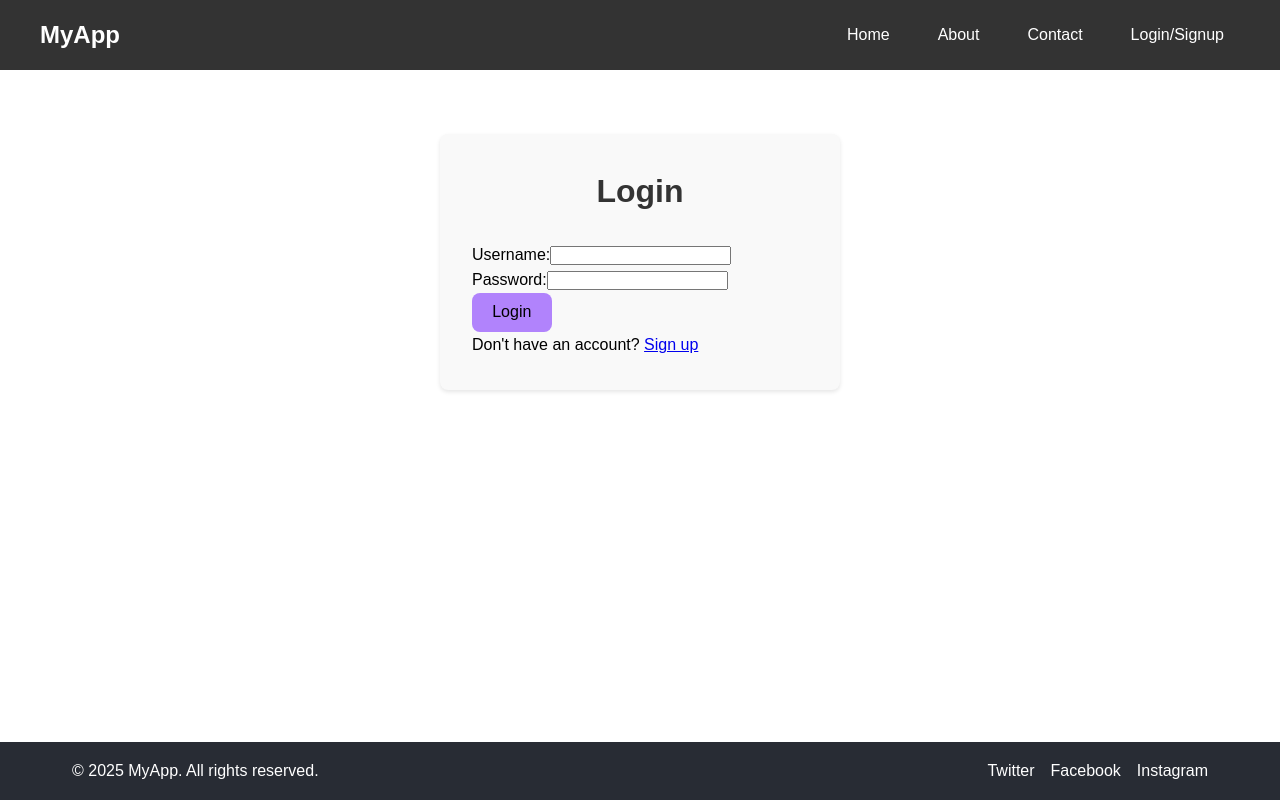
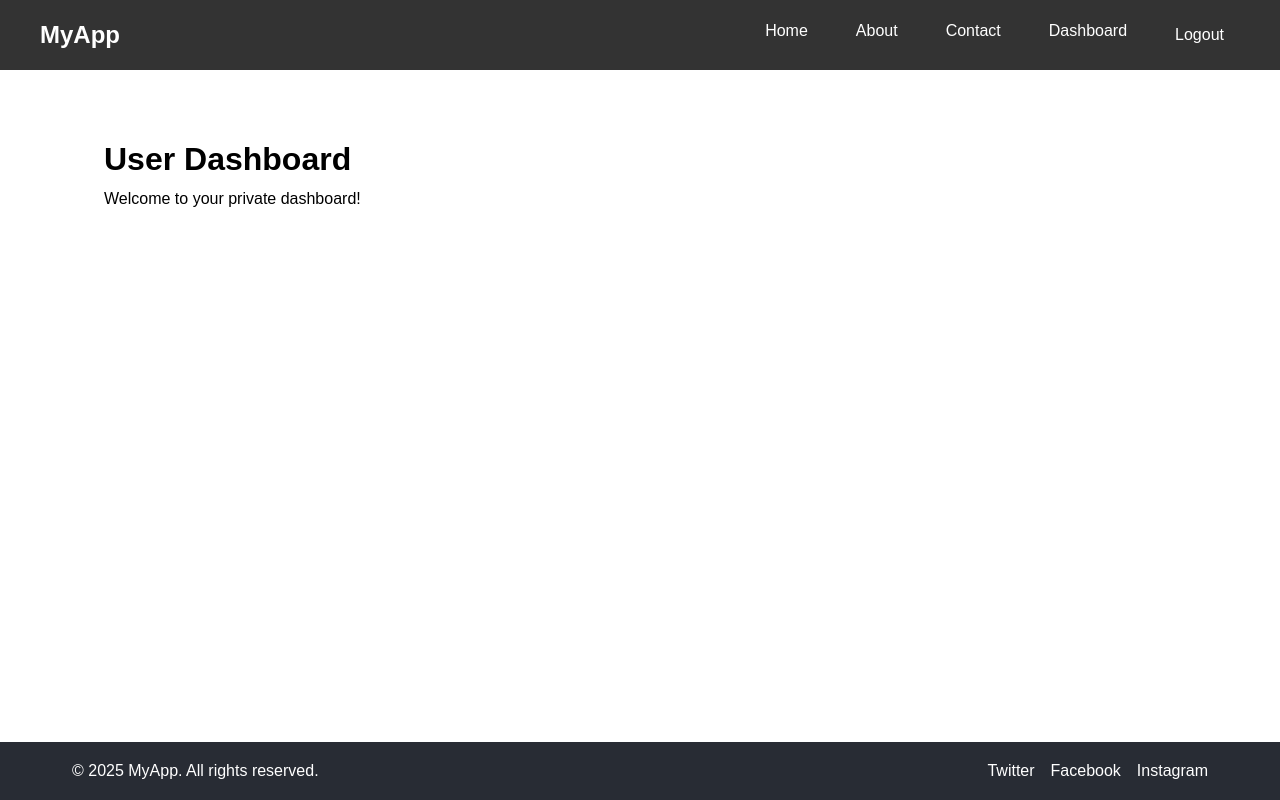
Before and after one commit to SunilThapa7/agriconnect, a React (Vite) app: page /dashboard in a window 1280 px wide. Before the commit this address led to /login. Built offline with nearby package versions, Linux system fonts and the light colour scheme; sample sign-in values are in the browser's storage.

Commit message:
updated auth from loacl storage

```diff
--- a/src/App.jsx
+++ b/src/App.jsx
@@ -10,18 +10,37 @@ import Home from './pages/homepage/homePage';
 import PrivateRoute from './helper/privateRoute';
 
 const App = () => {
-  const [isAuthenticated, setIsAuthenticated] = useState(false);
   const navigate = useNavigate();
 
-  const handleLogin = () => {
-    setIsAuthenticated(true);
-    navigate('/dashboard');
+  // In your App.jsx
+  const [isAuthenticated, setIsAuthenticated] = useState(
+    localStorage.getItem('isAuthenticated') === 'true'
+  );
+
+  // Add a logout function
+  const handleLogout = () => {
+    localStorage.removeItem('isAuthenticated');
+    setIsAuthenticated(false);
+    navigate('/login');
   };
 
-  const handleLogout = () => {
-    setIsAuthenticated(false);
-    navigate('/');
-  };
+  // const handleLogin = () => {
+  //   const storedAuth = localStorage.getItem('isAuthenticated');
+  //   if (storedAuth === 'true') {
+  //     setIsAuthenticated(true);
+  //     navigate('/dashboard');
+  //   }
+  //   else {
+  //     setIsAuthenticated(false);
+  //     navigate('/login');
+  //   }
+  // };
+
+  // const handleLogout = () => {
+  //   localStorage.removeItem('isAuthenticated');
+  //   setIsAuthenticated(false);
+  //   navigate('/');
+  // };
 
   return (
     <div className="app">
@@ -31,13 +50,18 @@ const App = () => {
           <Route path="/" element={< Home />} />
           <Route path="/about" element={<About />} />
           <Route path="/contact" element={<Contact />} />
-          <Route
-            path="/login"
-            element={<Login setIsAuthenticated={handleLogin} />}
-          />
-          <Route element={<PrivateRoute isAuthenticated={isAuthenticated} />}>
+          <Route path="/login" element={<Login setIsAuthenticated={setIsAuthenticated} />} />
+
+          <Route path="/dashboard" element={
+            <PrivateRoute>
+              <Dashboard />
+            </PrivateRoute>
+          } />
+
+
+          {/* <Route element={<PrivateRoute isAuthenticated={isAuthenticated} />}>
             <Route path="/dashboard" element={<Dashboard />} />
-          </Route>
+          </Route> */}
         </Routes>
       </main>
       <Footer />
--- a/src/helper/privateRoute.jsx
+++ b/src/helper/privateRoute.jsx
@@ -1,8 +1,13 @@
 import { Navigate, Outlet } from 'react-router-dom';
 import './privateRoute.css';
 
-const PrivateRoute = ({ isAuthenticated }) => {
-    return isAuthenticated ? <Outlet /> : <Navigate to="/login" />;
+// const PrivateRoute = ({ isAuthenticated }) => {
+//     return isAuthenticated ? <Outlet /> : <Navigate to="/login" />;
+// };
+
+const PrivateRoute = ({ children }) => {
+    const isAuthenticated = localStorage.getItem('isAuthenticated') === 'true';
+    return isAuthenticated ? children : <Navigate to="/login" />;
 };
 
 export default PrivateRoute;
--- a/src/pages/login/login.jsx
+++ b/src/pages/login/login.jsx
@@ -10,11 +10,19 @@ const Login = ({ setIsAuthenticated }) => {
 
     const handleSubmit = (e) => {
         e.preventDefault();
+
         // Simple authentication logic
         if (username === 'admin' && password === 'password') {
-            setIsAuthenticated();
+            // 1. Set in localStorage
+            localStorage.setItem('isAuthenticated', 'true');
+
+            // 2. Update state in parent component
+            setIsAuthenticated(true);
+
+            // 3. Navigate to dashboard
             navigate('/dashboard');
         } else {
+            console.error('Invalid credentials');
             setError('Invalid credentials');
         }
     };
```
